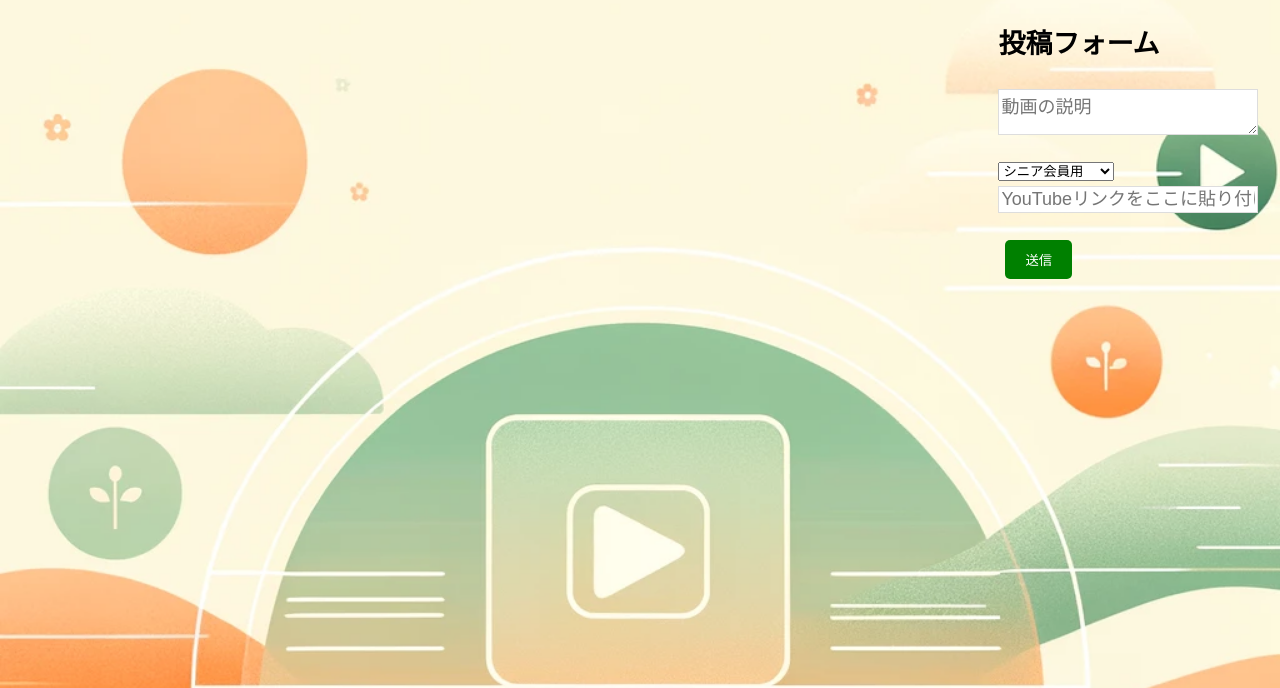
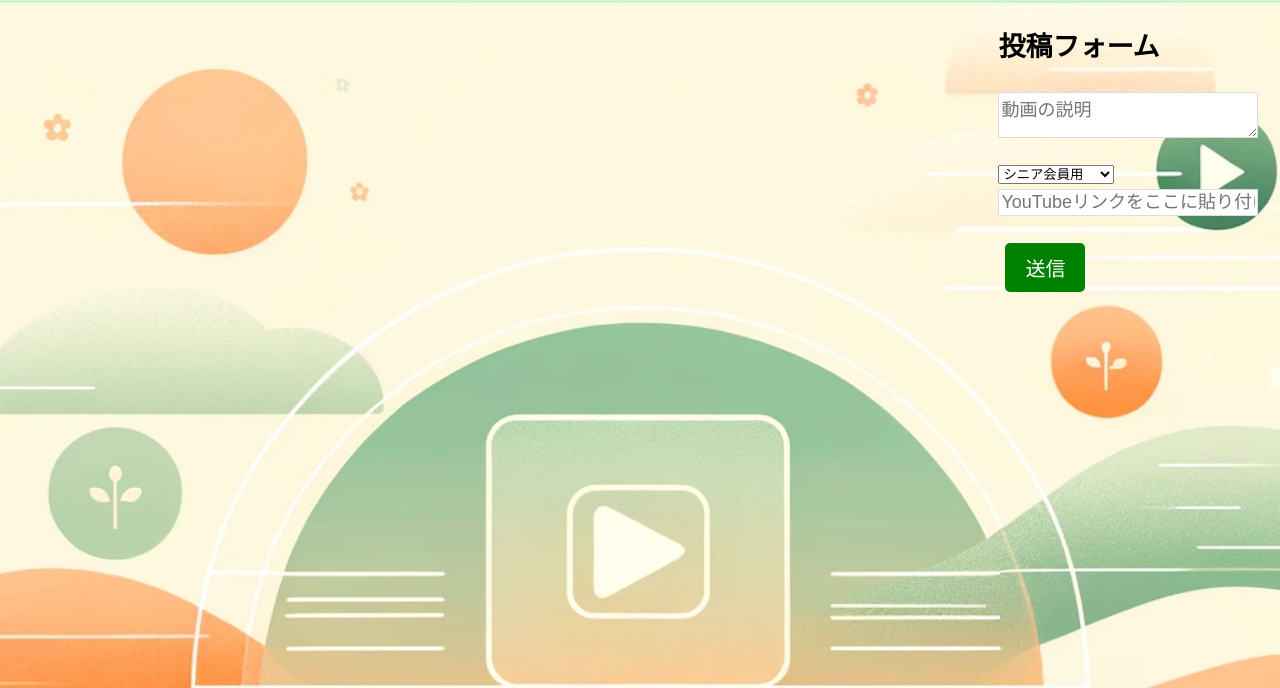
Before and after one commit to akiyumeyou/2024_youtube_kadai6, a plain HTML site: page index.html in a window 1280 px wide. Shown: the part 66-754 px from the top of the page. Drawn offline with nearby package versions, Linux system fonts and the light colour scheme; no server answers.

Commit message:
Update keiji.css

```diff
--- a/css/keiji.css
+++ b/css/keiji.css
@@ -63,7 +63,7 @@ main{
 
 button{
     background-color: green;
-    font-size: 2２px;
+    font-size: 20px;
     color: white;
     margin: 7px;
   }
```
